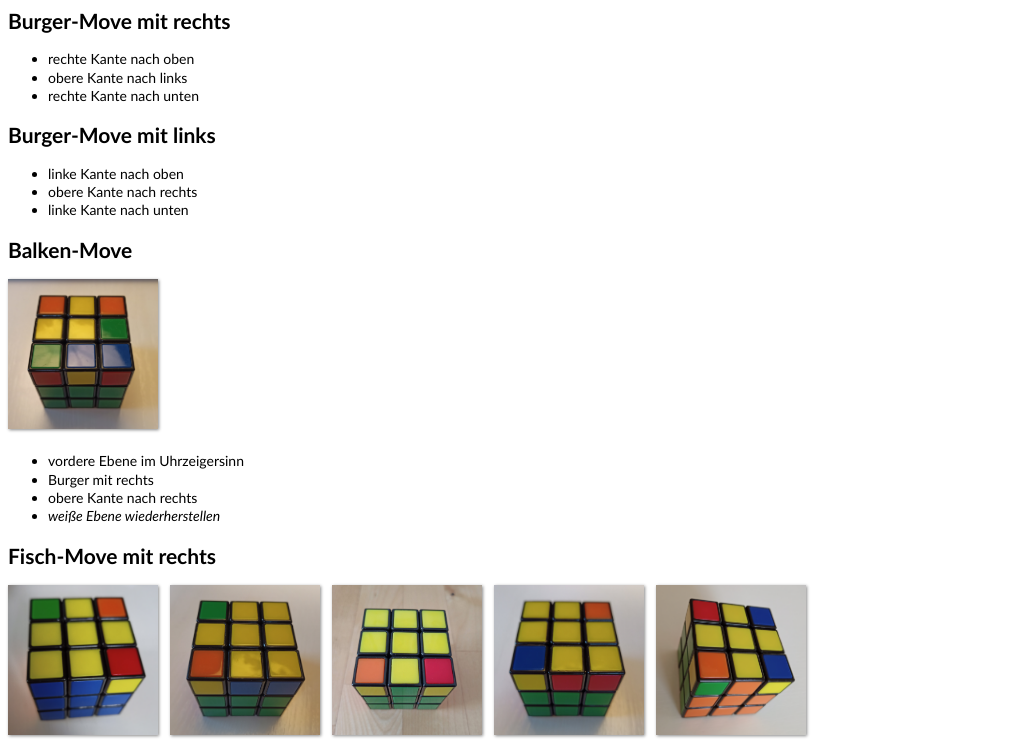
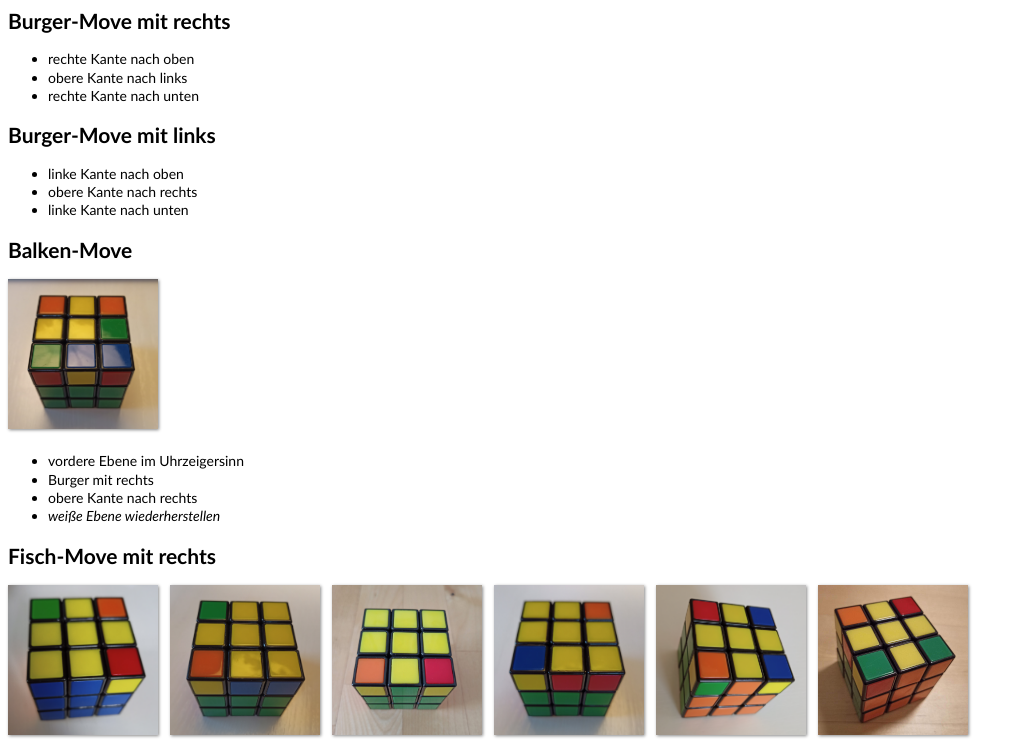
Before and after one commit to jhasse/rubik, a plain HTML site: page index.html in a window 1280 px wide. Shown: the top 755 px of the page, without its empty margins (0-1027 px from the left). Drawn offline with Linux system fonts and the light colour scheme.

Commit message:
kreuz_gegenüber für Fisch mit rechts

```diff
--- a/index.html
+++ b/index.html
@@ -49,7 +49,7 @@
 <h2>Fisch-Move mit rechts</h2>
 <p><img src="fisch_rechts.jpg" width="150px" /><img src="spaceship_links.jpg" width="150px" /><img
 		src="spaceship_unten.jpg" width="150px" /><img src="acht.jpg" width="150px" /><img src="kreuz.jpg"
-		width="150px" /></p>
+		width="150px" /><img src="kreuz_gegenüber.jpg" width="150px" /></p>
 <ul>
 	<li>Burger mit rechts</li>
 	<li>obere Kante nach links</li>
```
Also changed, not shown: kreuz_gegenüber.jpg (added).
